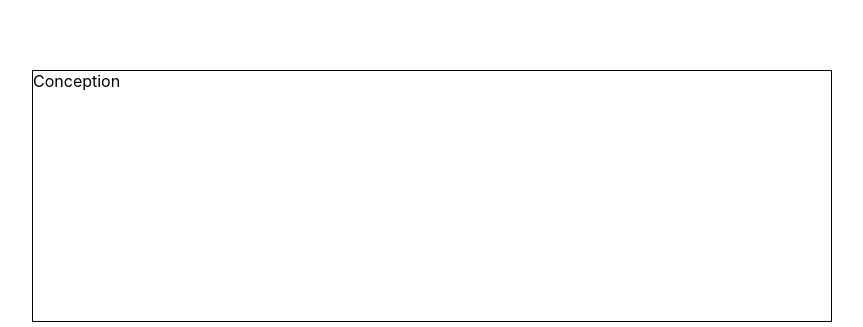
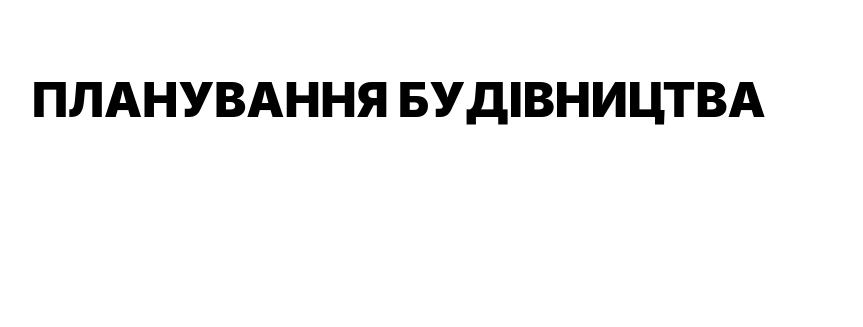
Before and after one commit to Milichihin/kamyanka, a React (Create React App) app: page / in a window 1280 px wide. Shown: the part 3009-3336 px from the top of the page, without its empty margins (208-1071 px from the left). After the commit the page ends 3238 px from the top, so only its background shows below. Built offline with nearby package versions, Linux system fonts and the light colour scheme.

Commit message:
refactor text blocks

```diff
--- a/src/App.jsx
+++ b/src/App.jsx
@@ -3,7 +3,7 @@ import Logo from './Components/Logo/Logo.jsx';
 import Greating from './Components/Greating/Greating.jsx';
 import Gallery from './Components/Gallery/Gallery.jsx';
 import Navigation from './Components/Navigation/Navigation.jsx';
-import Conception from './Components/Conception/Conception.jsx';
+import Building from './Components/Building/Building.jsx';
 
 function App() {
   return (
@@ -12,7 +12,7 @@ function App() {
       <Navigation />
       <Greating />
       <Gallery />
-      <Conception />
+      <Building />
     </div>
   );
 }
--- /dev/null
+++ b/src/Components/Building/Building.jsx
@@ -0,0 +1,17 @@
+import './building.css';
+import { navArray } from '../../Data/navigation.js';
+import { building } from '../../Data/text.js';
+
+function Building() {
+
+    return (
+        <>
+            <a name={navArray[0]} ></a>
+            <div className="section-block">
+                <h2>{building.header}</h2>
+            </div>
+        </>
+    );
+}
+
+export default Building;
--- a/src/Components/Conception/Conception.jsx
+++ /dev/null
@@ -1,16 +0,0 @@
-import './conception.css';
-import { navArray } from '../../Data/navigation.js';
-
-function Conception() {
-
-    return (
-        <>
-            <a name={navArray[0]} ></a>
-            <div className="conception">
-                Conception
-            </div>
-        </>
-    );
-}
-
-export default Conception;
--- a/src/Components/Gallery/Gallery.jsx
+++ b/src/Components/Gallery/Gallery.jsx
@@ -4,6 +4,7 @@ import './gallery.css';
 import { images } from '../../Data/images.js';
 import { arrow } from '../../Data/images.js';
 import { closeButton } from '../../Data/images.js';
+import { gallery } from '../../Data/text.js';
 import { useState } from 'react';
 
 function Gallery() {
@@ -47,7 +48,7 @@ function Gallery() {
 
     return (
         <div className='section-block' >
-        <h2>ГАЛЕРЕЯ</h2>
+        <h2>{gallery.header}</h2>
             <>
                 {
                     picLink &&
--- a/src/Components/Greating/Greating.jsx
+++ b/src/Components/Greating/Greating.jsx
@@ -1,6 +1,6 @@
 import './greating.css';
 import { wallpaper } from '../../Data/images.js';
-import { greatingText } from '../../Data/greating.js';
+import { greating } from '../../Data/text.js';
 
 function Greating() {
 
@@ -9,14 +9,14 @@ function Greating() {
             <div className="wallpaper-wraper">
                 <img src={wallpaper} />
                 <div className="gradient"></div>
-                <div className="greating-slogan">{greatingText.slogan}</div>
+                <div className="greating-slogan">{greating.slogan}</div>
             </div>
             <div className="section-block" style={{ margin: '-170px 0 0 0' }}>
                 <h2 style={{ color: 'white', width: "70%" }}>
-                    {greatingText.header}
+                    {greating.header}
                 </h2>
                 <p style={{ marginTop: '40px' }}>
-                    {greatingText.text}
+                    {greating.text}
                 </p>
             </div>
         </div>
--- a/src/Data/greating.js
+++ b/src/Data/text.js
@@ -1,5 +1,17 @@
-export const greatingText = {
+export const greating = {
     header: "SCANDIC ECOTOWN KAMYANKA",
     slogan: "Відтепер будиночок у Карпатах – це не дача, не розкіш і не затратна мрія, а прибуткова інвестиція із дохідністю близько 19% річних у поєднанні з якісним відпочинком",
     text: "передбачає створення туристично привабливого відпочинкового комплексу з розвинутою інфраструктурою всього лише в 100 км від Львова, який межує із Національним парком «Сколівські Бескиди» та водоспадом Кам’янка. Унікальність його розташування у заповідній лісовій зоні поряд з річкою привабить осіб, які шукають безпосереднє спілкування з природою, неповторні гірські та природні краєвиди, психологічного відновлення і перебування у «місці сили»."
 }
+
+export const gallery = {
+    header: "ГАЛЕРЕЯ"
+}
+
+export const building = {
+    header: "ПЛАНУВАННЯ БУДІВНИЦТВА",
+    mainText: "Згідно з проєктом, на території передбачене розташування 23 будинків",
+    queue1: "перша черга",
+    queue2: "друга черга",
+    queue3: "третя черга"
+}
```
Also changed, not shown: src/Components/Building/building.css (renamed from src/Components/Conception/conception.css).
